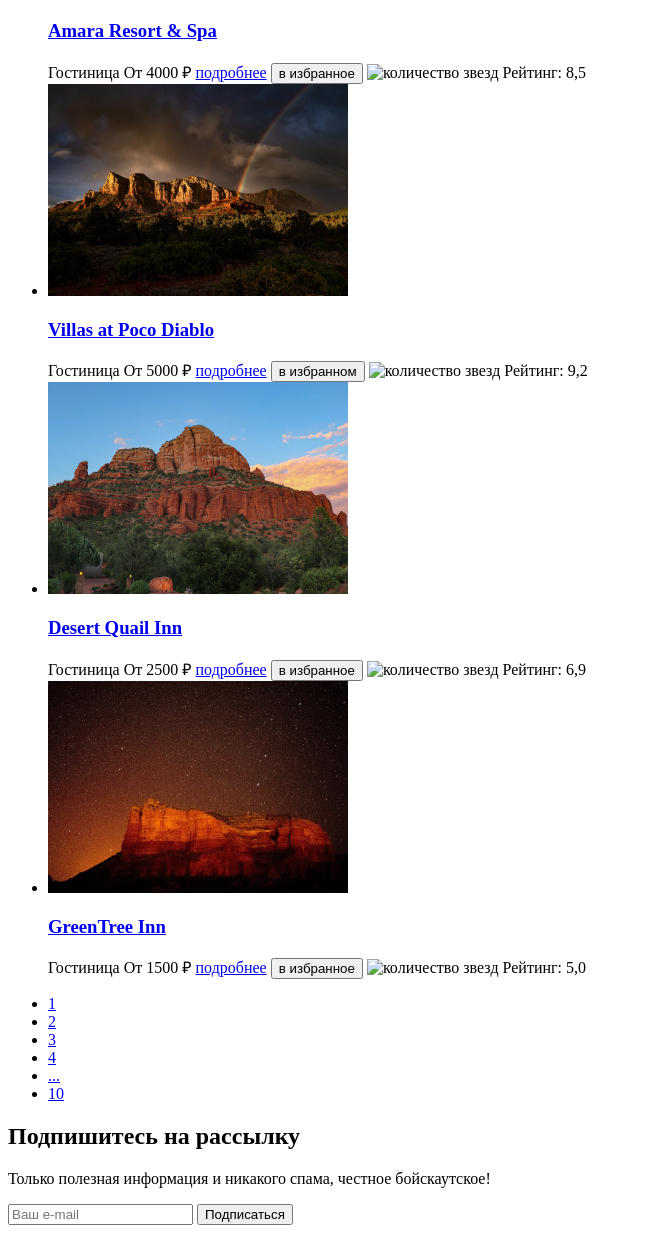
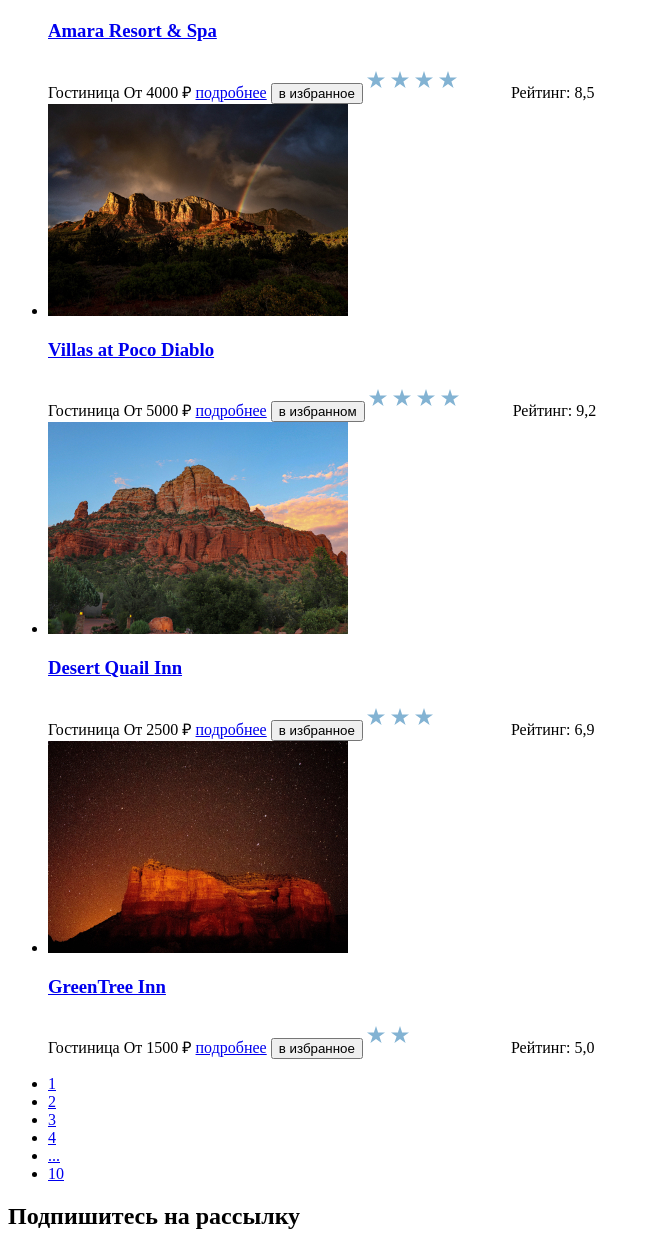
Before and after one commit to htmlacademy-htmlcss/2297847-sedona-36, a plain HTML site: page catalog.html in a window 1280 px wide. Shown: the part 1020-2258 px from the top of the page, without its empty margins (0-651 px from the left). Drawn offline with Linux system fonts and the light colour scheme.

Commit message:
Дополнил исправление

```diff
--- a/catalog.html
+++ b/catalog.html
@@ -167,7 +167,7 @@
             <span class="price">От 4000 ₽</span>
             <a class="show-more-link" href="#">подробнее</a>
             <button class="add-to-favorite" type="button">в избранное</button>
-            <img class="rating-stars-img" src="#" alt="количество звезд">
+            <img class="rating-stars-img" src="/images/catalog/4-star.svg" alt="количество звезд" width="140" height="37">
             <span class="rating">Рейтинг: 8,5</span>
           </li>
           <li class="hotel-item">
@@ -180,7 +180,7 @@
             <a class="show-more-link" href="#">подробнее</a>
             <button class="add-to-favorite green-favorite"
               type="button">в избранном</button>
-            <img class="rating-stars-img" src="#" alt="количество звезд">
+            <img class="rating-stars-img" src="/images/catalog/4-star.svg" alt="количество звезд" width="140" height="37">
             <span class="rating">Рейтинг: 9,2</span>
           </li>
           <li class="hotel-item">
@@ -192,7 +192,7 @@
             <span class="price">От 2500 ₽</span>
             <a class="show-more-link" href="#">подробнее</a>
             <button class="add-to-favorite" type="button">в избранное</button>
-            <img class="rating-stars-img" src="#" alt="количество звезд">
+            <img class="rating-stars-img" src="/images/catalog/3-star.svg" alt="количество звезд" width="140" height="37">
             <span class="rating">Рейтинг: 6,9</span>
           </li>
           <li class="hotel-item">
@@ -204,7 +204,7 @@
             <span class="price">От 1500 ₽</span>
             <a class="show-more-link" href="#">подробнее</a>
             <button class="add-to-favorite" type="button">в избранное</button>
-            <img class="rating-stars-img" src="#" alt="количество звезд">
+            <img class="rating-stars-img" src="/images/catalog/2-star.svg" alt="количество звезд" width="140" height="37">
             <span class="rating">Рейтинг: 5,0</span>
           </li>
         </ul>
```
Also changed, not shown: images/catalog/2-star.svg (added), images/catalog/3-star.svg (added), images/catalog/4-star.svg (added), images/catalog/5-star.svg (added).
